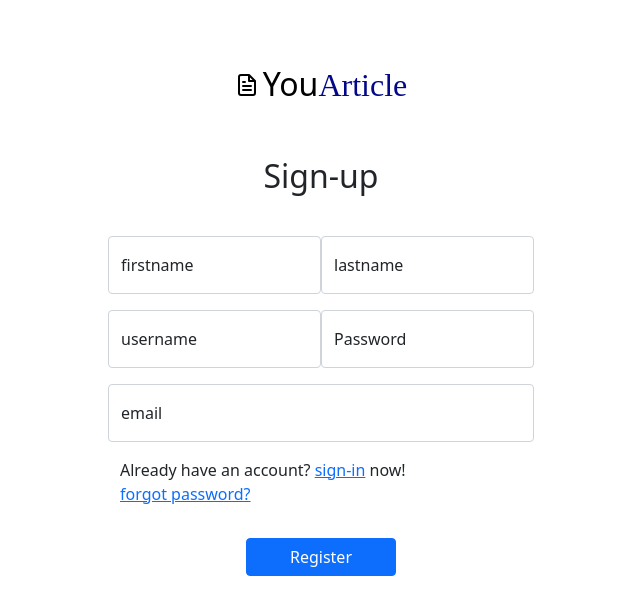
After one commit to elkhailihamza/ArticleManager, a PHP site: page /register.php in a window 1280 px wide. The commit adds this page. Shown: the top 615 px of the page, without its empty margins (319-959 px from the left). Run offline with PHP 8.4, Linux system fonts and the light colour scheme; some web fonts are replaced.

Commit message:
created register form, added links in login.php to allow access to register page

```diff
--- /dev/null
+++ b/resources/register.php
@@ -0,0 +1,57 @@
+<?php
+include(__DIR__ . "/../includes/reg_header.php");
+?>
+
+<main class="container-fluid d-flex flex-column justify-content-center align-items-center">
+    <div class="container col-6 d-grid gap-3 mt-3">
+        <div class="text-center">
+            <h2>
+                Sign-up
+            </h2>
+        </div>
+        <form action="" method="post" class="form-group">
+            <div class="container d-grid gap-3 mt-3" style="width: 450px;">
+                <div class="d-flex justify-content-between">
+                    <div class="form-floating">
+                        <input class="form-control" type="text" placeholder="Enter user email.." maxlength="125"
+                            name="fname" required></input>
+                        <label>firstname</label>
+                    </div>
+                    <div class="form-floating">
+                        <input class="form-control" type="text" placeholder="Enter user email.." maxlength="125"
+                            name="lname" required></input>
+                        <label>lastname</label>
+                    </div>
+                </div>
+                <div class="d-flex justify-content-between">
+                    <div class="form-floating">
+                        <input class="form-control" type="text" placeholder="Enter user email.." maxlength="125"
+                            name="uname" required></input>
+                        <label>username</label>
+                    </div>
+                    <div class="form-floating">
+                        <input class="form-control" type="password" placeholder="Enter user password.." maxlength="125"
+                            name="password" required>
+                        <label>Password</label>
+                    </div>
+                </div>
+                <div class="form-floating">
+                    <input class="form-control" type="text" placeholder="Enter user email.." maxlength="200"
+                        name="email" required></input>
+                    <label>email</label>
+                </div>
+                <div class="container d-grid">
+                    <span>Already have an account? <a href="./login.php"> sign-in</a> now!</span>
+                    <span><a href="#">forgot password?</a></span>
+                </div>
+                <div class="container d-flex justify-content-center align-items-center mt-3">
+                    <button class="btn btn-primary" style="width: 150px;" type="submit" name="submit"
+                        value="Submit">Register</button>
+                </div>
+            </div>
+        </form>
+    </div>
+</main>
+
+<?php
+include(__DIR__ . "/../includes/footer.php");
```
Also changed, not shown: resources/login.php (+7 -3 lines).
